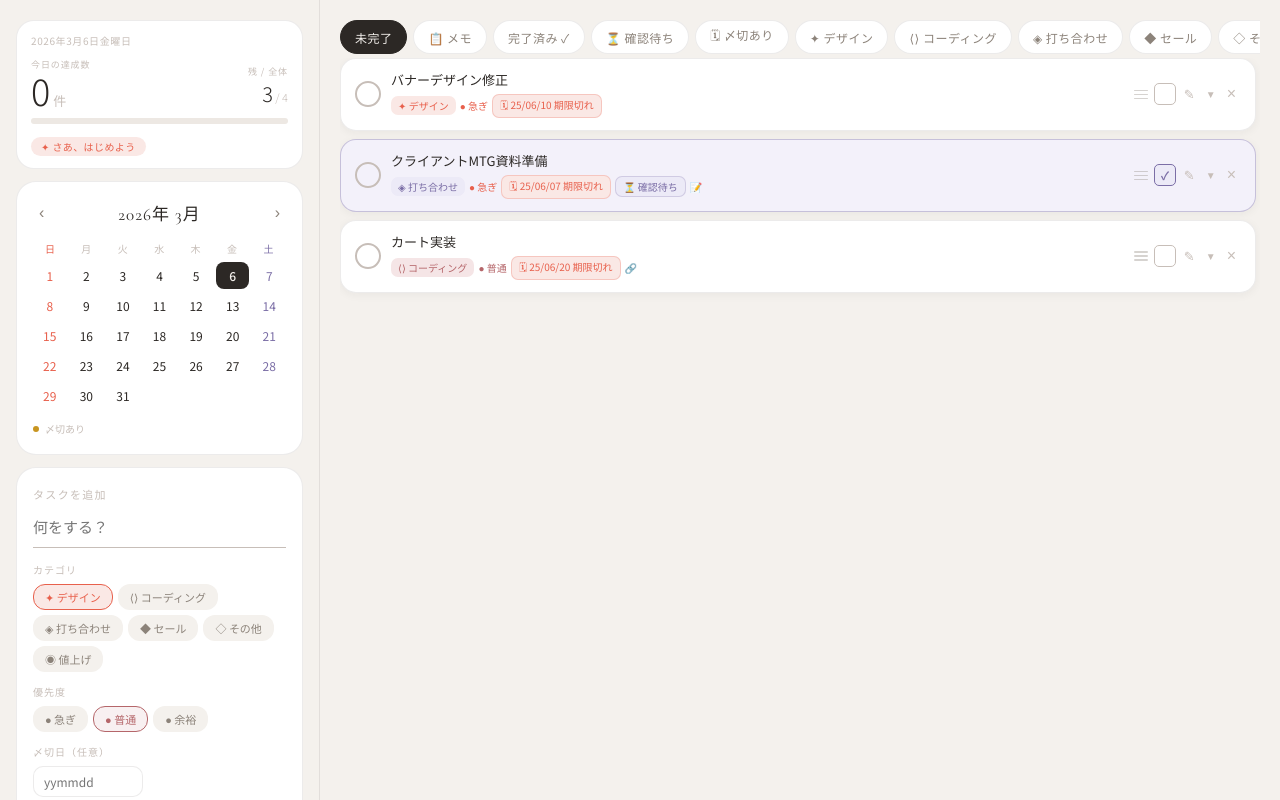
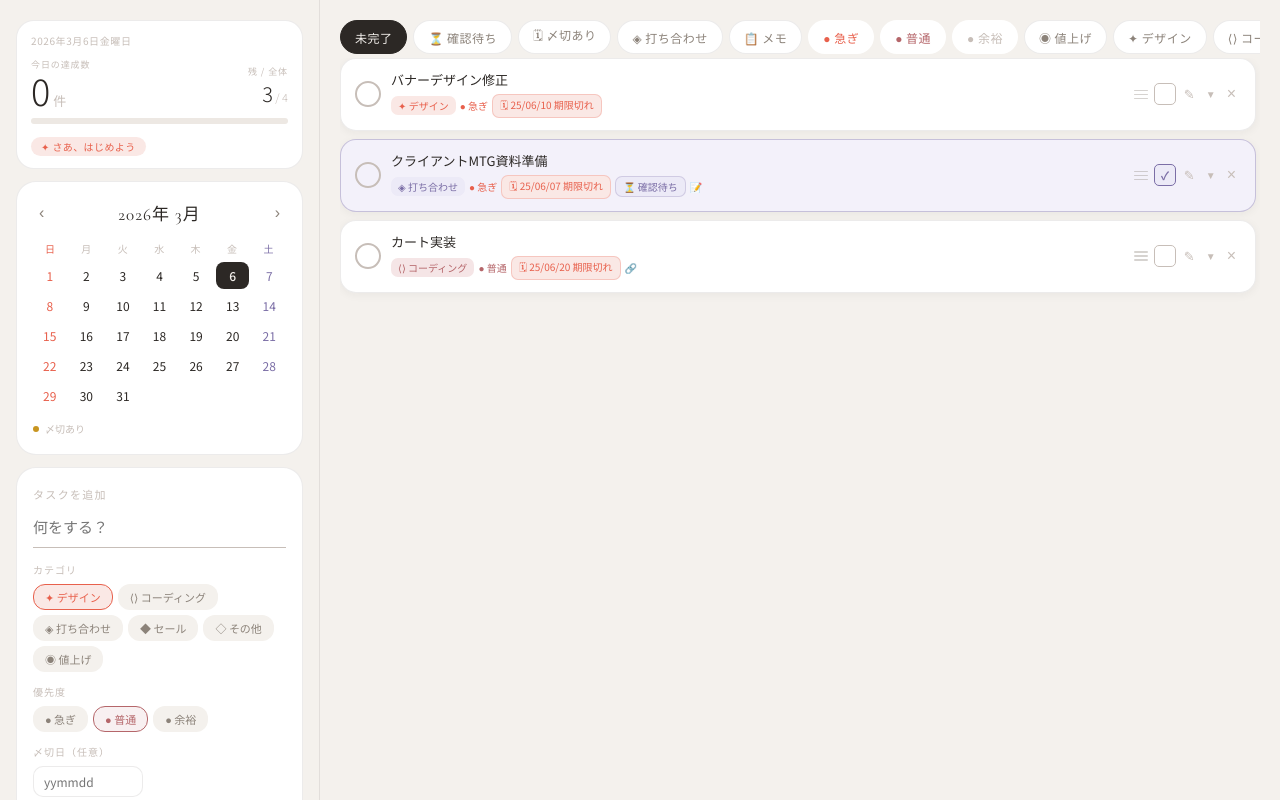
Before and after one commit to mariu-jpg/laughing-octo-system, a React (Vite) app: page / in a window 1280 px wide. Built offline with nearby package versions, Linux system fonts and the light colour scheme.

Commit message:
Add files via upload

```diff
--- a/src/App.jsx
+++ b/src/App.jsx
@@ -842,14 +842,19 @@ function AddTaskForm({ onAdd }) {
 // ── Main App ─────────────────────────────────────────────────────────────────
 const FILTERS = [
   { id:"all",      label:"未完了"      },
-  { id:"memos",    label:"📋 メモ"     },
-  { id:"done",     label:"完了済み ✓"   },
   { id:"waiting",  label:"⏳ 確認待ち"  },
   { id:"deadline", label:"🗓 〆切あり"  },
-  ...CATEGORIES.map(c => ({ id:c.id, label:`${c.emoji} ${c.label}` })),
+  { id:"meeting",  label:"◈ 打ち合わせ" },
+  { id:"memos",    label:"📋 メモ"     },
   { id:"pri_high", label:"● 急ぎ"  },
   { id:"pri_mid",  label:"● 普通"  },
   { id:"pri_low",  label:"● 余裕"  },
+  { id:"price",    label:"◉ 値上げ"    },
+  { id:"design",   label:"✦ デザイン"  },
+  { id:"coding",   label:"⟨⟩ コーディング" },
+  { id:"sales",    label:"◆ セール"    },
+  { id:"other",    label:"◇ その他"    },
+  { id:"done",     label:"完了済み ✓"   },
 ];
 
 const priOrder = { high:0, mid:1, low:2 };
```
